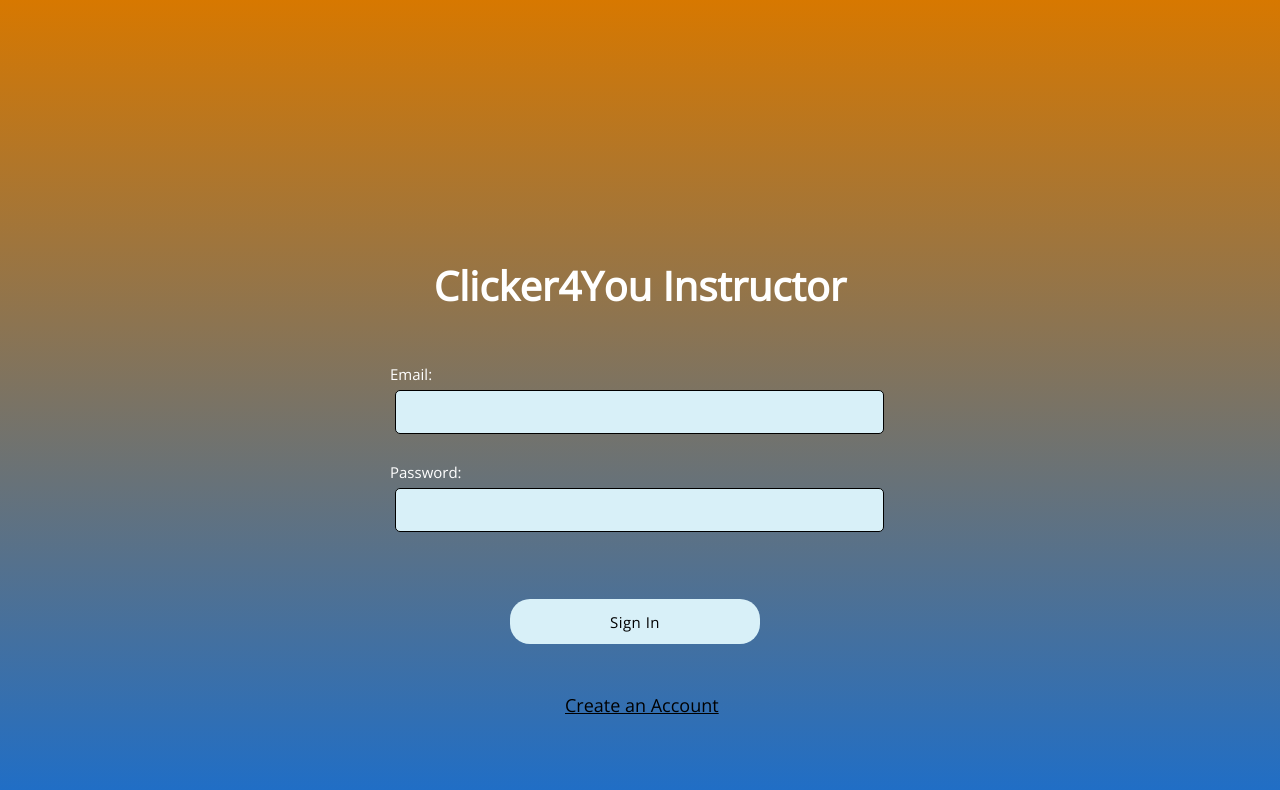
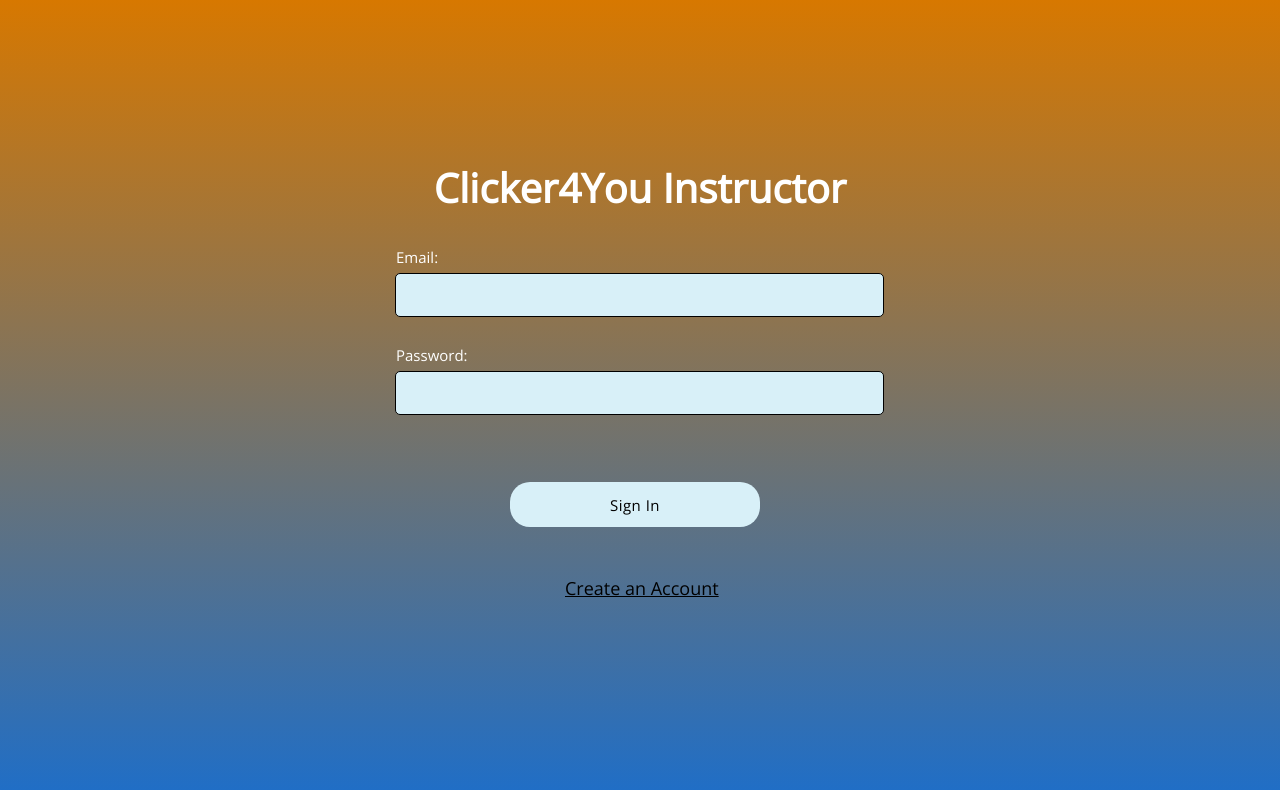
Before and after one commit to architagattani/iClickerClone, a plain HTML site: page Instructor_Sign_In/instructor_sign_in.html in a window 1280 px wide. Drawn offline with nearby package versions, Linux system fonts and the light colour scheme.

Commit message:
small changes to formatting

```diff
--- a/Create_A_Profile/styles.css
+++ b/Create_A_Profile/styles.css
@@ -6,7 +6,7 @@
 
 body {
   background: linear-gradient(to bottom, var(--main_color1), var(--main_color2));
-  background-size: 100vw 100vh;
+  background-size: 100vw 130vh;
   display: flex;
   flex-direction: column;
   justify-content: center;
--- a/Create_A_Profile_Instr/styles.css
+++ b/Create_A_Profile_Instr/styles.css
@@ -6,7 +6,7 @@
 
 body {
   background: linear-gradient(to bottom, var(--main_color1), var(--main_color2));
-  background-size: 100vw 100vh;
+  background-size: 100vw 130vh;
   display: flex;
   flex-direction: column;
   justify-content: center;
--- a/Instructor_Sign_In/instructor_sign_in.html
+++ b/Instructor_Sign_In/instructor_sign_in.html
@@ -9,14 +9,14 @@
     <link href="https://fonts.googleapis.com/css2?family=Open+Sans:wght@300;400&display=swap" rel="stylesheet">
 </head>
 <body>
-<h1 style="position: relative; margin: 250px auto; width: 600px;">Clicker4You Instructor</h1>
+<h1 style="position: relative; margin: 12% auto; width: 600px;">Clicker4You Instructor</h1>
 
-<form style="position: relative; width: 500px; margin: -200px auto;">
-    <label for="email">Email:</label>
+<form style="position: relative; width: 500px; margin: -9.5% auto;">
+    <label for="email" style="margin-left:6px">Email:</label>
     <br>
     <input type="email" id="email" name="email" style="border-radius: 5px; width: 95%; height: 40px; padding-left: 10px;">
     <br><br>
-    <label for="password">Password:</label>
+    <label for="password" style="margin-left:6px;">Password:</label>
     <br>
     <input type="password" id="password" name="password" style="border-radius: 5px; width: 95%; height: 40px; padding-left: 10px;">
     <br><br>
```
Also changed, not shown: Create_A_Profile/create_a_profile.html (+4 -3 lines), Create_A_Profile_Instr/create_a_profile_instr.html (+3 -2 lines), Student_Sign_In/student_sign_in.html (+4 -4 lines).
